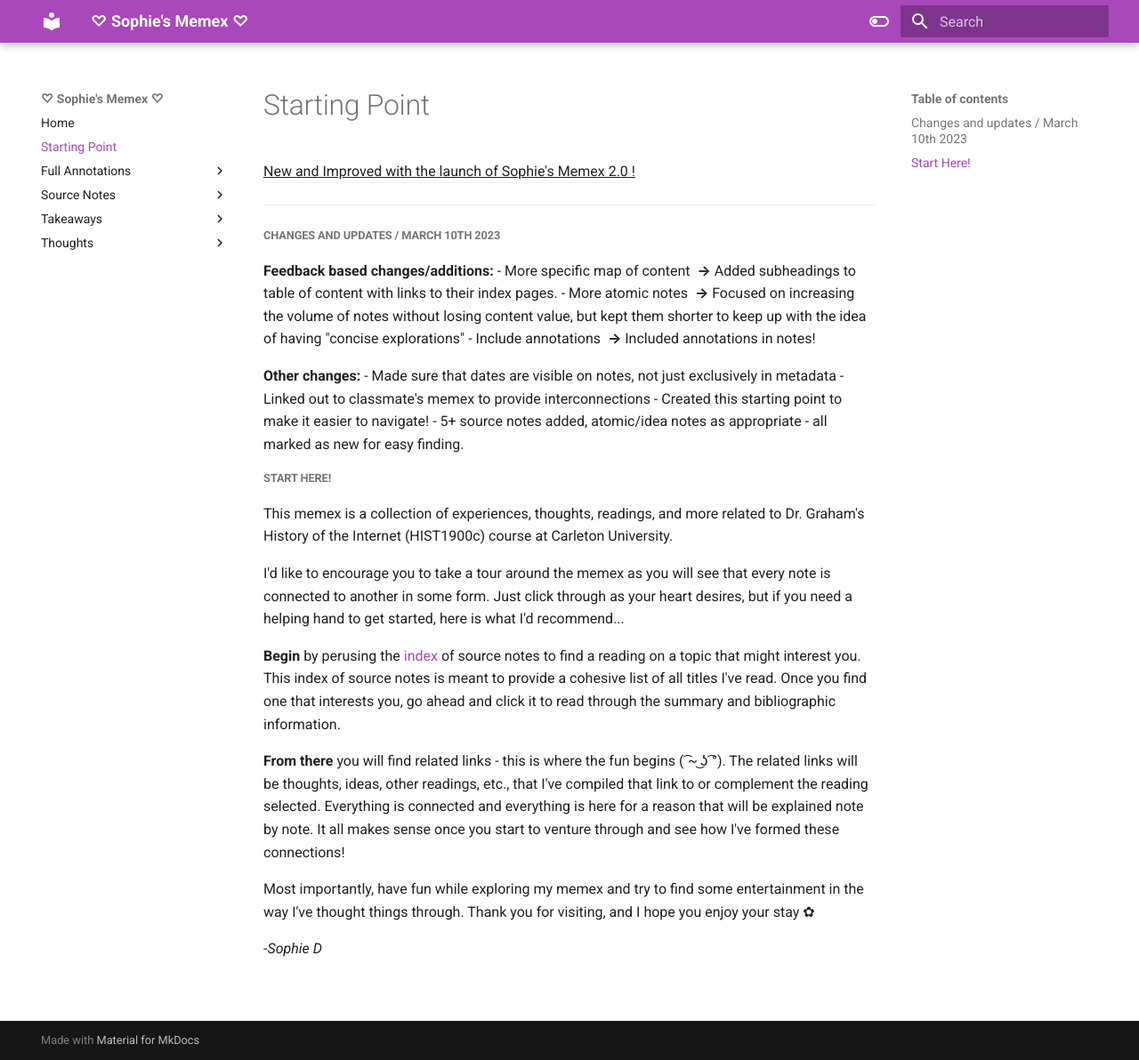
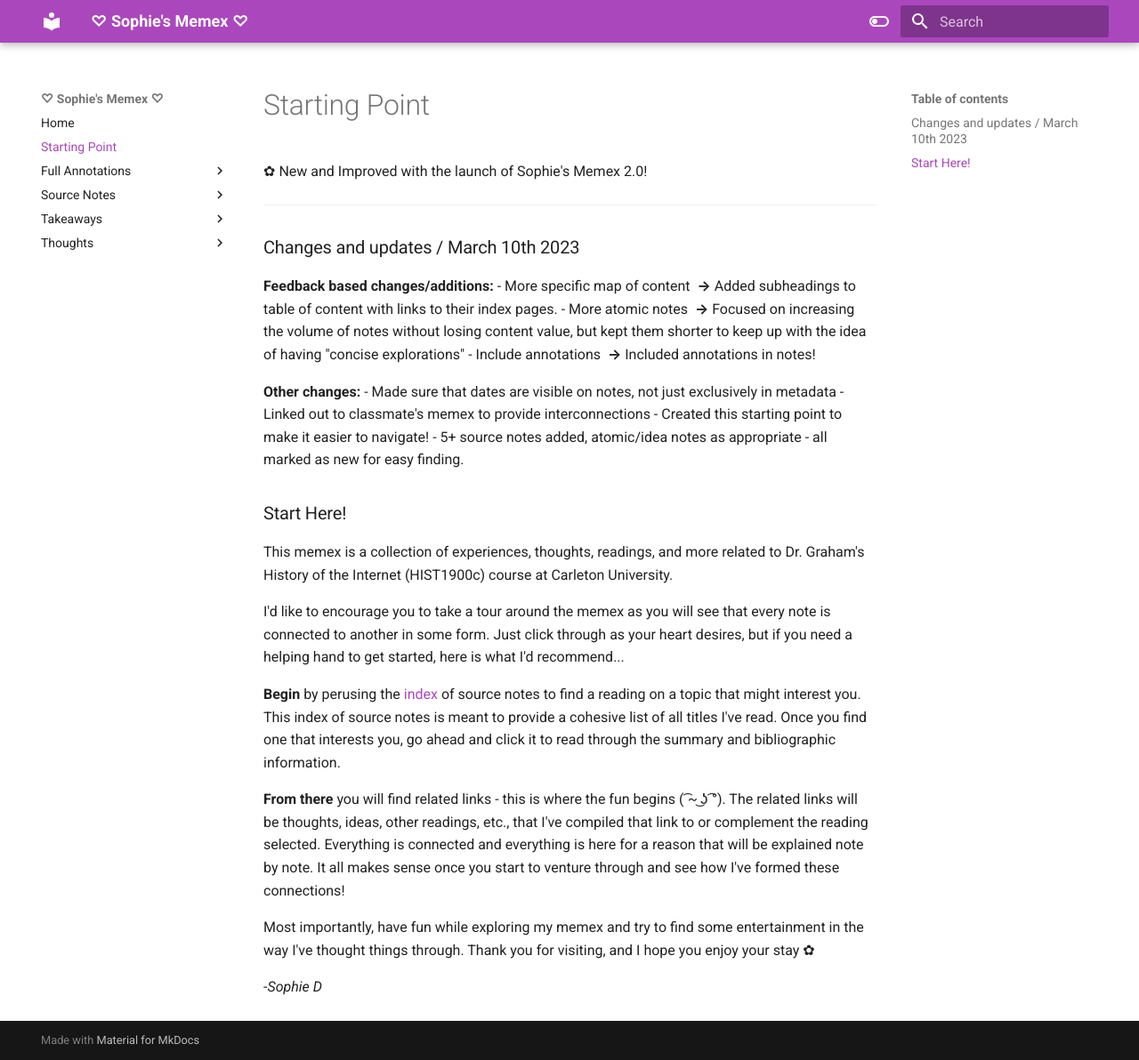
Before and after one commit to probablyanxious/hist1900-memex, an MkDocs documentation site: the page built from docs/Starting Point.md, in a window 1280 px wide and 1192 px high. Shown: the whole window at 89% size. Built offline with MkDocs 1.6.1 and Material for MkDocs 9.7.7, drawn with Linux system fonts in a browser that asks for light colours.

```diff
--- a/docs/Starting Point.md
+++ b/docs/Starting Point.md
@@ -1,8 +1,8 @@
-<u> New and Improved with the launch of Sophie's Memex 2.0 !</u>
+✿ New and Improved with the launch of Sophie's Memex 2.0!
 
 ---
 
-##### Changes and updates / March 10th 2023
+### Changes and updates / March 10th 2023
 
 **Feedback based changes/additions:**
 - More specific map of content  **→** Added subheadings to table of content with links to their index pages.
@@ -16,7 +16,7 @@
 - 5+ source notes added, atomic/idea notes as appropriate - all marked as new for easy finding.
 
 
-##### Start Here!
+### Start Here!
 
 This memex is a collection of experiences, thoughts, readings, and more related to Dr. Graham's History of the Internet (HIST1900c) course at Carleton University.
 
```
